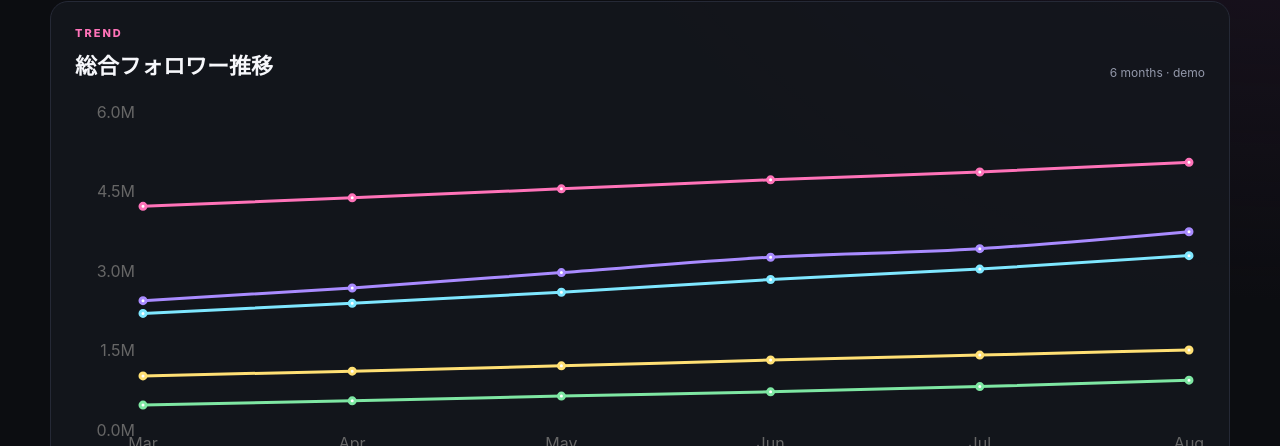
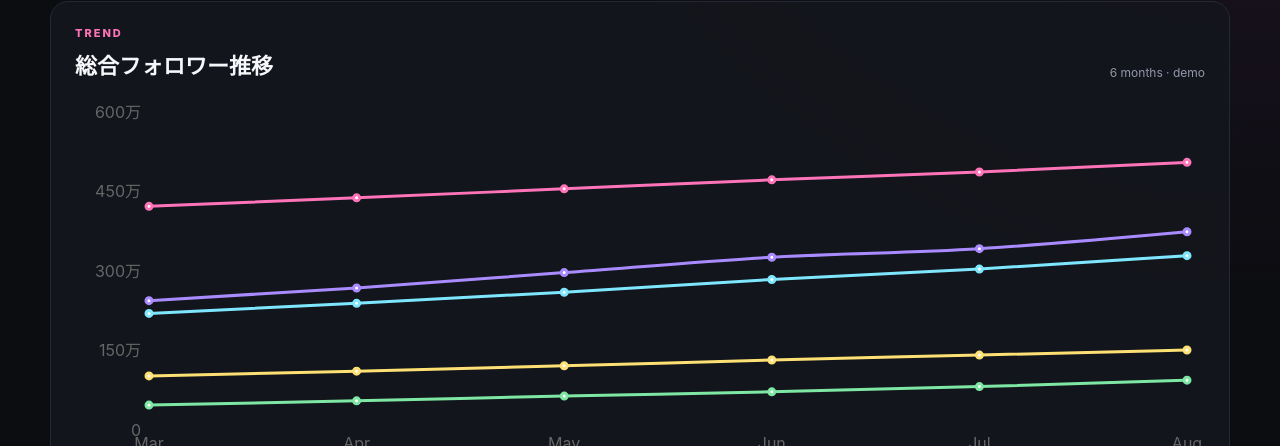
Before and after one commit to ProtChan/kawaii-lab-stats, a Next.js app: page /demo in a window 1280 px wide. Shown: the part 506-952 px from the top of the page. Built offline with nearby package versions, Linux system fonts and the light colour scheme.

Commit message:
feat: make analytics charts scale across metric sizes

```diff
--- a/components/growth-chart.tsx
+++ b/components/growth-chart.tsx
@@ -4,36 +4,18 @@ import { Line, LineChart, ResponsiveContainer, Tooltip, XAxis, YAxis } from "rec
 import { timeline as demoTimeline } from "@/lib/demo-data";
 
 const demoGroups = ["FRUITS ZIPPER", "CANDY TUNE", "SWEET STEADY", "CUTIE STREET", "MORE STAR"];
+type ChartRow = Record<string, string | number>;
+const compact = new Intl.NumberFormat("ja-JP", { notation: "compact", maximumFractionDigits: 1 });
 
-type ChartRow = Record<string, string | number>;
-
-export function GrowthChart({
-  data = demoTimeline as ChartRow[],
-  groups = demoGroups,
-  xKey = "month",
-}: {
-  data?: ChartRow[];
-  groups?: string[];
-  xKey?: string;
-}) {
+export function GrowthChart({ data = demoTimeline as ChartRow[], groups = demoGroups, xKey = "month" }: { data?: ChartRow[]; groups?: string[]; xKey?: string }) {
   return (
     <div className="chartWrap">
-      <ResponsiveContainer width="100%" height={360}>
-        <LineChart data={data} margin={{ top: 12, right: 16, left: 8, bottom: 0 }}>
-          <XAxis dataKey={xKey} tickLine={false} axisLine={false} />
-          <YAxis tickFormatter={(v) => `${(Number(v) / 1_000_000).toFixed(1)}M`} tickLine={false} axisLine={false} />
-          <Tooltip formatter={(v) => Number(v).toLocaleString()} />
-          {groups.map((group, index) => (
-            <Line
-              key={group}
-              type="monotone"
-              dataKey={group}
-              stroke={`var(--chart-${(index % 5) + 1})`}
-              strokeWidth={3}
-              dot={data.length < 10}
-              connectNulls
-            />
-          ))}
+      <ResponsiveContainer width="100%" height="100%">
+        <LineChart data={data} margin={{ top: 12, right: 18, left: 8, bottom: 0 }}>
+          <XAxis dataKey={xKey} tickLine={false} axisLine={false} minTickGap={24} />
+          <YAxis width={66} tickFormatter={(v) => compact.format(Number(v))} tickLine={false} axisLine={false} />
+          <Tooltip formatter={(v) => Number(v).toLocaleString("ja-JP")} contentStyle={{ background: "#11131a", border: "1px solid #2a2f3d", borderRadius: 12 }} />
+          {groups.map((group, index) => <Line key={group} type="monotone" dataKey={group} stroke={`var(--chart-${(index % 5) + 1})`} strokeWidth={3} dot={data.length < 10} connectNulls />)}
         </LineChart>
       </ResponsiveContainer>
     </div>
```
